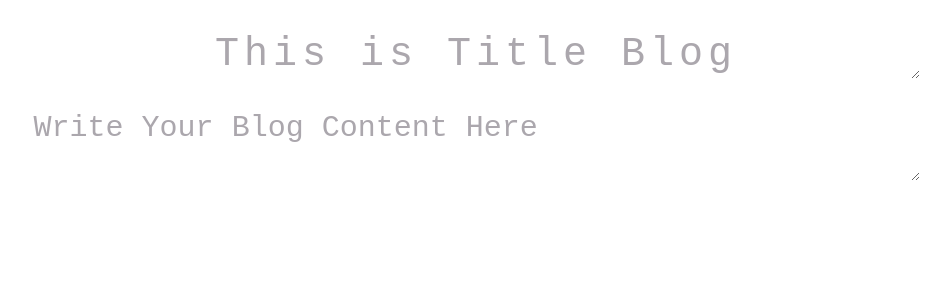
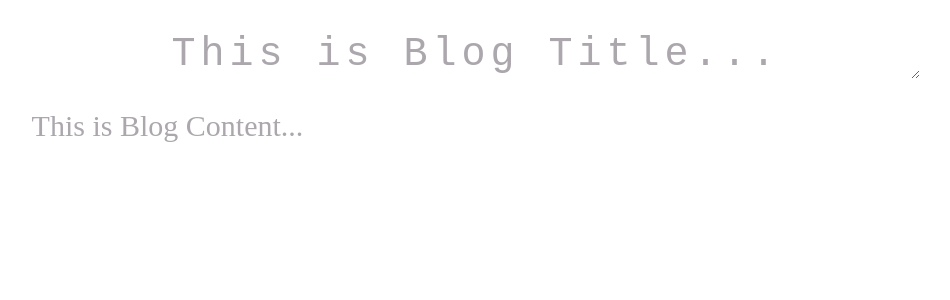
Before and after one commit to love1024/LearningKin, an Angular app: page / in a window 1280 px wide. Shown: the top 300 px of the page, without its empty margins (166-1116 px from the left). Built offline with nearby package versions, Linux system fonts and the light colour scheme.

Commit message:
Changed to contendEditable div from textArea

```diff
--- a/src/app/creator/creator.component.html
+++ b/src/app/creator/creator.component.html
@@ -2,11 +2,10 @@
   <div class="container">
     <textarea #titleText
       class="title"
-      placeholder="This is Title Blog"
+      placeholder="This is Blog Title..."
       (input)="autoGrow(titleText)"></textarea>
-    <textarea #contentText
-      class="content"
-      placeholder="Write Your Blog Content Here"
-      (input)="autoGrow(contentText)"></textarea>
+    <div class="content"
+      contenteditable="true"
+      placeholder="This is Blog Content..."></div>
   </div>
 </div>
--- a/src/app/creator/creator.component.scss
+++ b/src/app/creator/creator.component.scss
@@ -1,7 +1,6 @@
 @mixin common(){
   display: block;
   border: 0;
-  margin-top: 30px;
   width:100%;
   overflow: hidden;
   &:focus {
@@ -25,14 +24,26 @@
   font-size: 40px;
   color:#383636;
   height: 45px;
+  margin-top: 30px;
+  margin-bottom:30px;
 }
 
 .content {
   @include common();
   font-size: 30px;
   color:gray;
+  cursor: text;
+  word-wrap: break-word;
 }
 
+//To color the placeholder
 ::-webkit-input-placeholder {
   color:#ABA7AD;
 }
+
+//contentEditable div placehodler
+[contenteditable=true]:empty:before {
+  content: attr(placeholder);
+  display: block; /* For Firefox */
+  color:#ABA7AD;
+}
```
